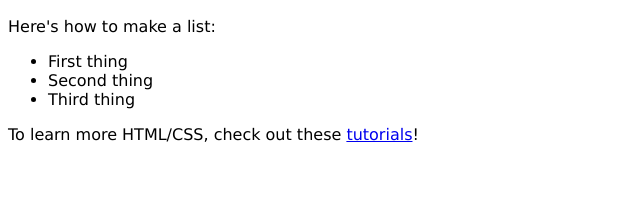
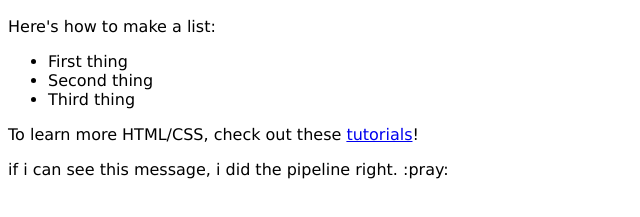
Before and after one commit to akai-hana/akai-hana.neocities.org, a plain HTML site: page index.html in a window 1280 px wide. Shown: the part 205-422 px from the top of the page, without its empty margins (0-640 px from the left). Drawn offline with Linux system fonts and the light colour scheme.

Commit message:
Test pipeline

```diff
--- a/index.html
+++ b/index.html
@@ -28,5 +28,7 @@
     </ul>
 
     <p>To learn more HTML/CSS, check out these <a href="https://neocities.org/tutorials">tutorials</a>!</p>
+
+    <p>if i can see this message, i did the pipeline right. :pray:</p>
   </body>
 </html>
```
